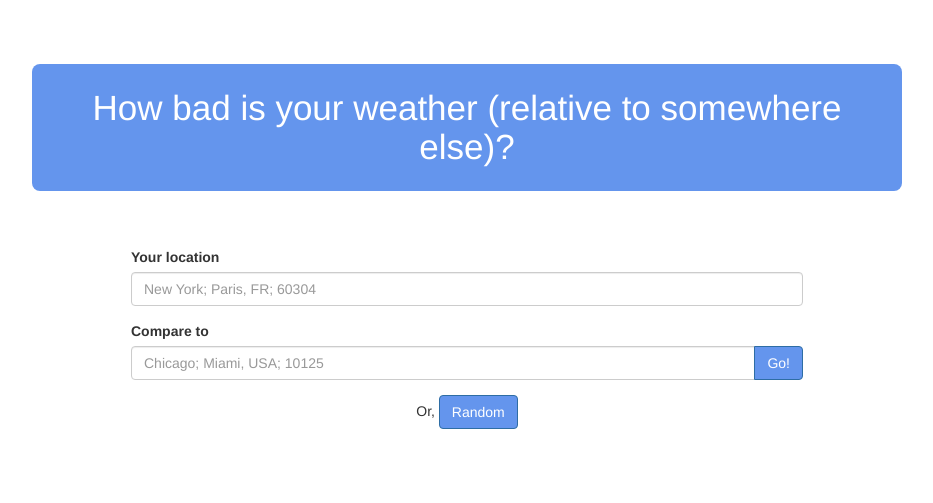
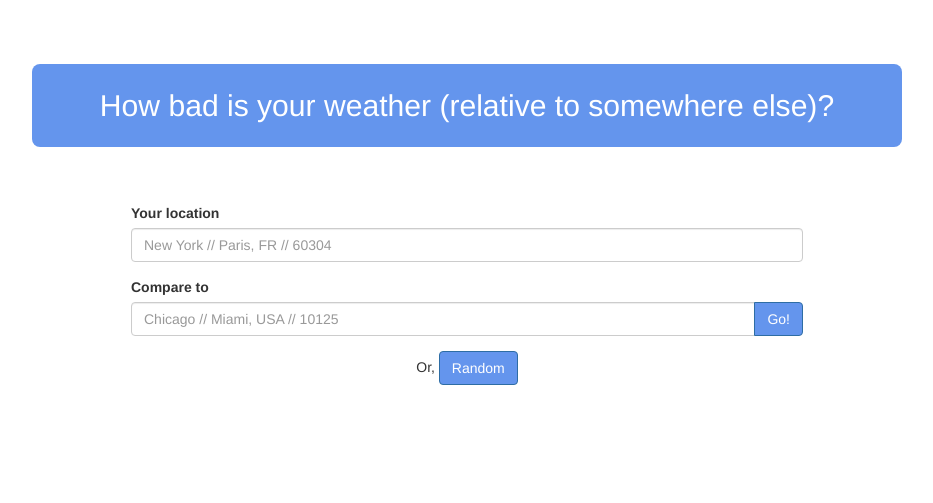
Before and after one commit to zanph/how-bad, a plain HTML site: page index.html in a window 1280 px wide. Shown: the whole page, without its empty margins (173-1106 px from the left). Drawn offline with nearby package versions, Linux system fonts and the light colour scheme.

Commit message:
Make header text smaller and change format of placeholders to be more seperable.

```diff
--- a/index.html
+++ b/index.html
@@ -23,7 +23,7 @@
                  class="form-control"
                  name="firstLocation"
                  id="location-input"
-                 placeholder="New York; Paris, FR; 60304">
+                 placeholder="New York // Paris, FR // 60304">
         </div>
 
         <label for="compare-input">Compare to</label>
@@ -31,7 +31,7 @@
           <input type="text"
                 class="form-control"
                 name="secondLocation"
-                placeholder="Chicago; Miami, USA; 10125">
+                placeholder="Chicago // Miami, USA // 10125">
           <span class="input-group-btn">
             <button class="btn btn-primary"
                     type="submit"
--- a/template.css
+++ b/template.css
@@ -10,7 +10,7 @@
 .pageHeader h1 {
   margin: 2% 2%;
   color: #fff;
-  font-size: 2.5em;
+  font-size: 2.15em;
   font-weight: 300;
   text-align: center;
 }
```
